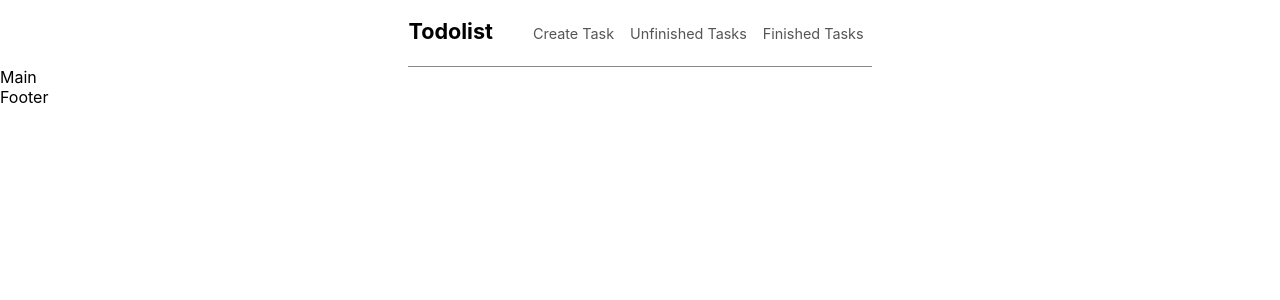
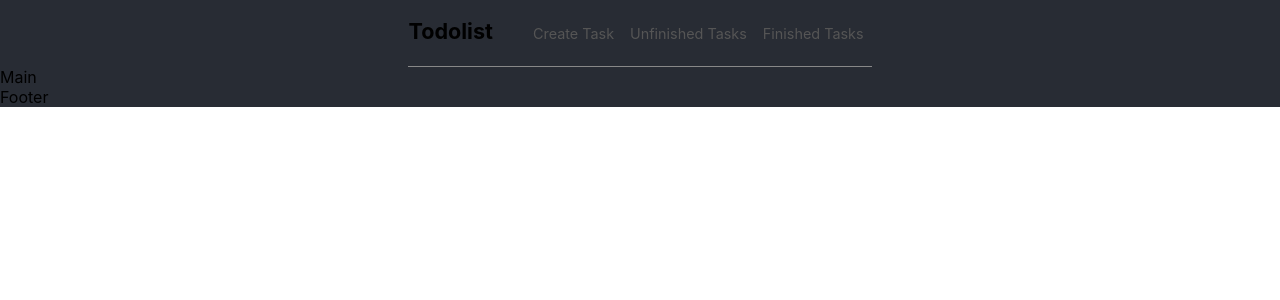
Before and after one commit to igor06brw/todolist, a React (Create React App) app: page / in a window 1280 px wide. Shown: the top 300 px of the page. Built offline with nearby package versions, Linux system fonts and the light colour scheme.

Commit message:
init themes & themeprovider

```diff
--- a/src/App.js
+++ b/src/App.js
@@ -1,14 +1,23 @@
 import Header from './components/Header';
 import Main from './components/Main';
 import Footer from './components/Footer';
+import styled, { ThemeProvider } from 'styled-components';
+import { example } from './theme/themes';
+
+const AppWrapper = styled.div`
+  background-color: ${props => props.theme.bgColor};
+`
 
 function App() {
+
   return (
-    <div className="App">
-      <Header />
-      <Main />
-      <Footer />
-    </div>
+    <ThemeProvider theme={example}>
+      <AppWrapper className="App">
+        <Header />
+        <Main />
+        <Footer />
+      </AppWrapper>
+    </ThemeProvider>
   );
 }
 
--- /dev/null
+++ b/src/theme/themes.js
@@ -0,0 +1,5 @@
+const example = {
+    bgColor: "#282c34",
+}
+
+export { example }
```
